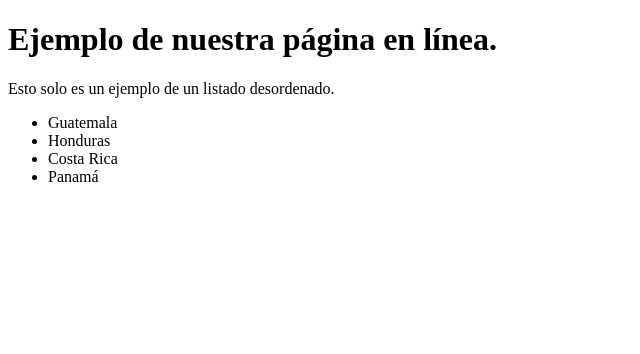
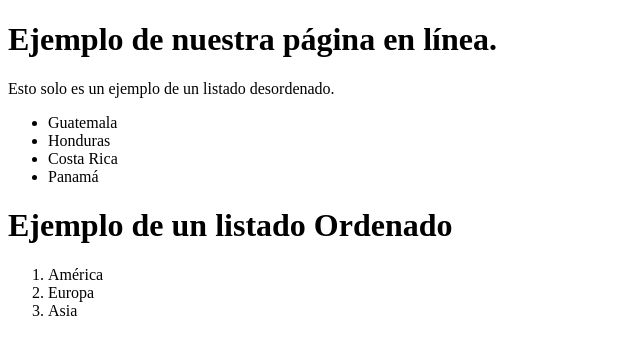
Before and after one commit to MyNombre2026/JUANR1, a plain HTML site: page index.html in a window 1280 px wide. Shown: the whole page, without its empty margins (0-640 px from the left). Drawn offline with Linux system fonts and the light colour scheme.

Commit message:
Update index.html

```diff
--- a/index.html
+++ b/index.html
@@ -17,5 +17,11 @@
         <li>Costa Rica</li>
         <li>Panamá</li>
     </ul>
+    <h1>Ejemplo de un listado Ordenado</h1>
+    <ol>
+        <li>América</li>
+        <li>Europa</li>
+        <li>Asia</li>
+    </ol>
 </body>
 </html>
```
